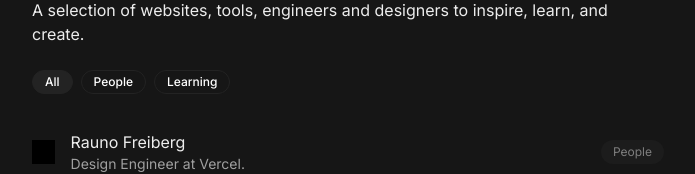
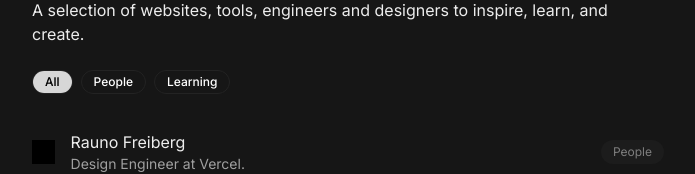
Before and after one commit to haidave/haidave-com, a Next.js app: page /resources in a window 1280 px wide. Shown: the part 138-312 px from the top of the page, without its empty margins (292-987 px from the left). Built offline with nearby package versions, Linux system fonts and the light colour scheme.

Commit message:
feat(resources-list): animate category tabs

```diff
--- a/src/modules/resources/components/resources-list/index.tsx
+++ b/src/modules/resources/components/resources-list/index.tsx
@@ -2,6 +2,7 @@
 
 import { useState } from 'react'
 import Link from 'next/link'
+import { motion } from 'framer-motion'
 
 import { cn } from '~/lib/utils'
 
@@ -22,12 +23,21 @@ export default function ResourcesList() {
             key={category}
             onClick={() => setSelectedCategory(category === 'All' ? null : category)}
             className={cn(
-              'h-6 rounded-full border border-[#232323] px-3 text-xs font-medium text-white',
-              selectedCategory === category || (category === 'All' && !selectedCategory)
-                ? 'bg-tertiary'
-                : 'hover:bg-secondary'
+              'relative h-6 rounded-full border border-[#232323] px-3 text-xs font-medium text-white transition',
+              selectedCategory === category || (category === 'All' && !selectedCategory) ? '' : 'hover:bg-secondary'
             )}
+            style={{
+              WebkitTapHighlightColor: 'transparent',
+            }}
           >
+            {selectedCategory === category || (category === 'All' && !selectedCategory) ? (
+              <motion.span
+                layoutId="bubble"
+                className="absolute inset-0 z-10 bg-[#ededed] mix-blend-difference"
+                style={{ borderRadius: 9999 }}
+                transition={{ type: 'spring', bounce: 0.2, duration: 0.6 }}
+              />
+            ) : null}
             {category}
           </button>
         ))}
```
